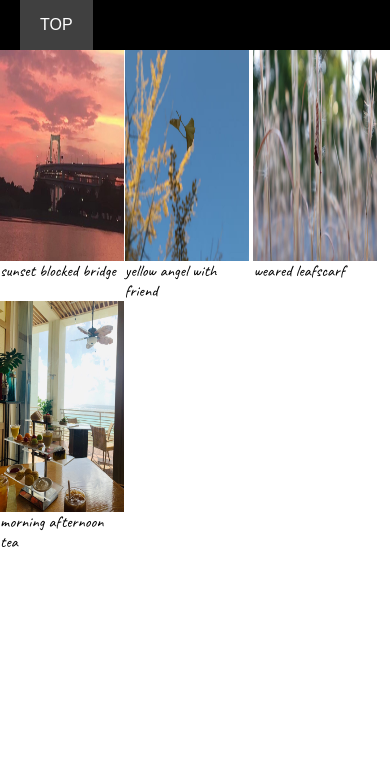
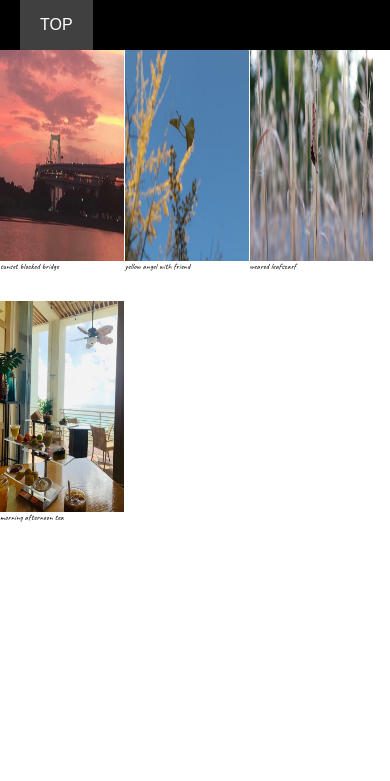
Before and after one commit to achicochi/achicochi.gihub.io, a plain HTML site: page photo.html in a window 390 px wide. Shown: the top 781 px of the page. Drawn offline with Linux system fonts and the light colour scheme.

Commit message:
Update photo.css

```diff
--- a/photo.css
+++ b/photo.css
@@ -94,6 +94,13 @@ img{
   height:40px;
 }
 
+@media (max-width:480px){
+  .content-img p{
+    font-size:8px;
+    line-height: 10px;
+  }
+}
+
 .clear{
   clear:left;
 }
```
